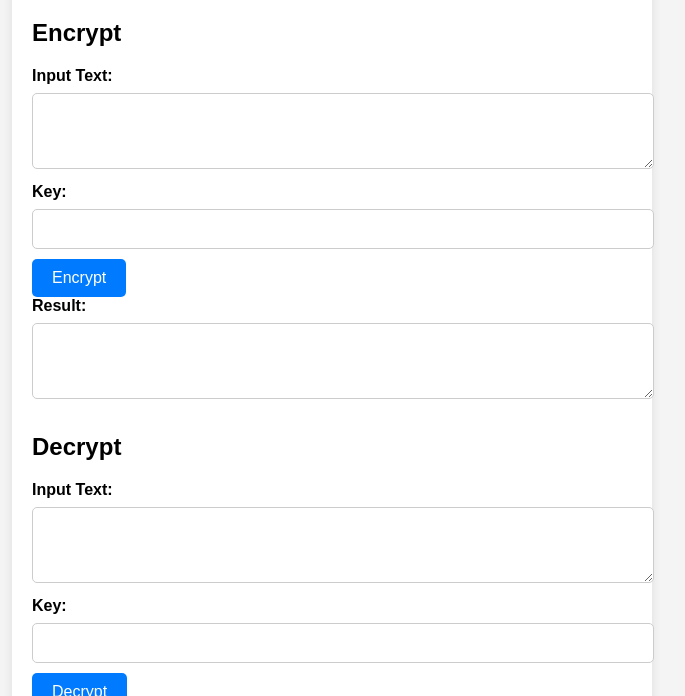
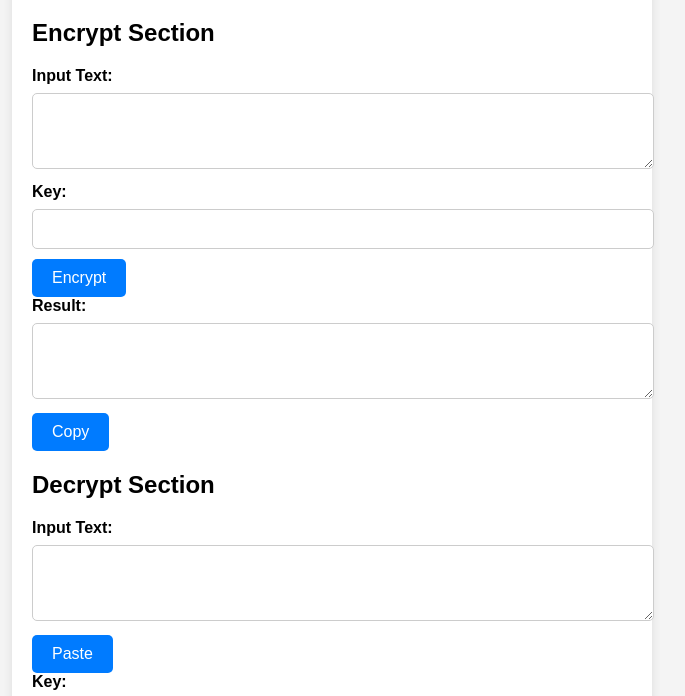
Before and after one commit to WhyJack21K/ZetsubouMethod, a plain HTML site: page index.html in a window 1280 px wide. Shown: the part 101-797 px from the top of the page, without its empty margins (308-993 px from the left). Drawn offline with Linux system fonts and the light colour scheme.

Commit message:
Update index.html

```diff
--- a/index.html
+++ b/index.html
@@ -58,7 +58,7 @@
         <h1>Zetsubou Method</h1>
 
         <div class="section" id="encrypt-section">
-            <h2>Encrypt</h2>
+            <h2>Encrypt Section</h2>
             <label for="encrypt-input">Input Text:</label>
             <textarea id="encrypt-input" rows="3"></textarea>
 
@@ -69,13 +69,15 @@
 
             <label for="encrypt-result">Result:</label>
             <textarea id="encrypt-result" rows="3" readonly></textarea>
+            <button onclick="copyEncryptResult()">Copy</button>
             <p id="encrypt-error" class="error"></p>
         </div>
 
         <div class="section" id="decrypt-section">
-            <h2>Decrypt</h2>
+            <h2>Decrypt Section</h2>
             <label for="decrypt-input">Input Text:</label>
             <textarea id="decrypt-input" rows="3"></textarea>
+            <button onclick="pasteDecryptInput()">Paste</button>
 
             <label for="decrypt-key">Key:</label>
             <input type="text" id="decrypt-key">
@@ -158,6 +160,23 @@
                 errorElement.textContent = 'Decryption failed. Please ensure the input and key are correct.';
             }
         }
+
+        function copyEncryptResult() {
+            const result = document.getElementById('encrypt-result');
+            result.select();
+            result.setSelectionRange(0, 99999); // For mobile devices
+            navigator.clipboard.writeText(result.value)
+                .then(() => alert('Result copied to clipboard!'))
+                .catch(err => alert('Failed to copy result.'));
+        }
+
+        function pasteDecryptInput() {
+            navigator.clipboard.readText()
+                .then(text => {
+                    document.getElementById('decrypt-input').value = text;
+                })
+                .catch(err => alert('Failed to paste text.'));
+        }
     </script>
 </body>
 </html>
```
